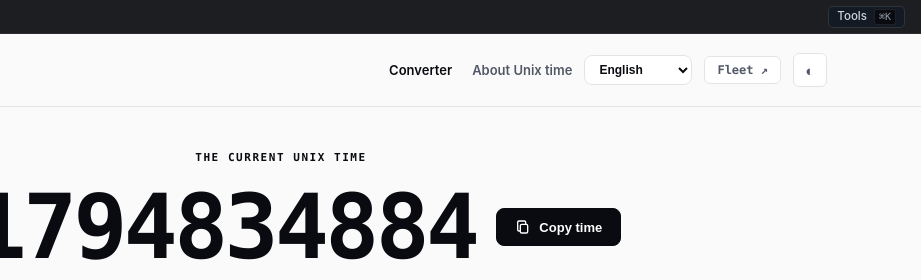
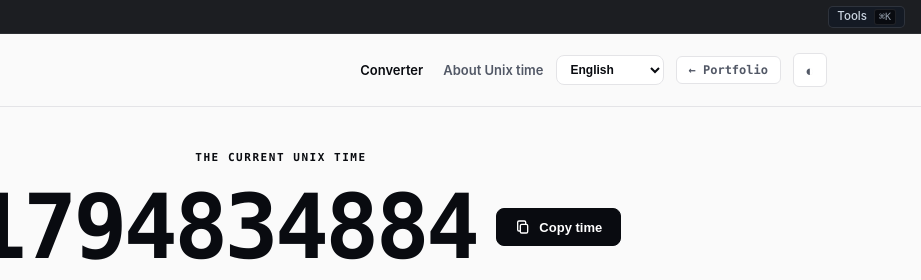
Before and after one commit to vtcbelgium/unixtime, a plain HTML site: page index.html in a window 1280 px wide. Shown: the top 280 px of the page, 359-1280 px from the left. Drawn offline with Linux system fonts and the light colour scheme.

Commit message:
fix(nav): return Fleet button to portfolio Tools category

```diff
--- a/index.html
+++ b/index.html
@@ -77,7 +77,7 @@
 <option value="/es/">Español</option>
 <option value="/pt/">Português</option></select>
       </label>
-      <a class="nav-fleet-pill" href="https://othrys.be/architecture" target="_blank" rel="noopener">Fleet ↗</a>
+      <a class="nav-fleet-pill" href="https://othrys.be/portfolio?browse=1&amp;category=Tools" rel="noopener">← Portfolio</a>
       <button id="theme-toggle" class="icon-toggle-btn" aria-label="Toggle dark/light mode" title="Toggle OLED dark / paper light mode">◐</button>
     </div>
   </div>
```
